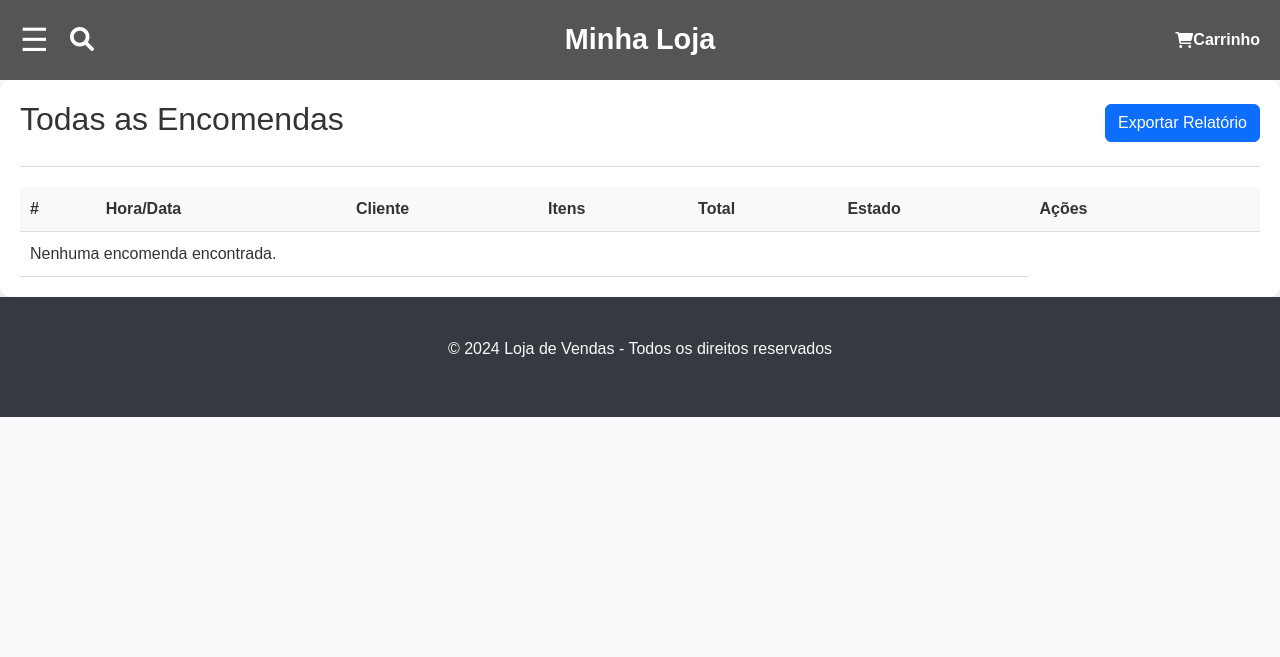
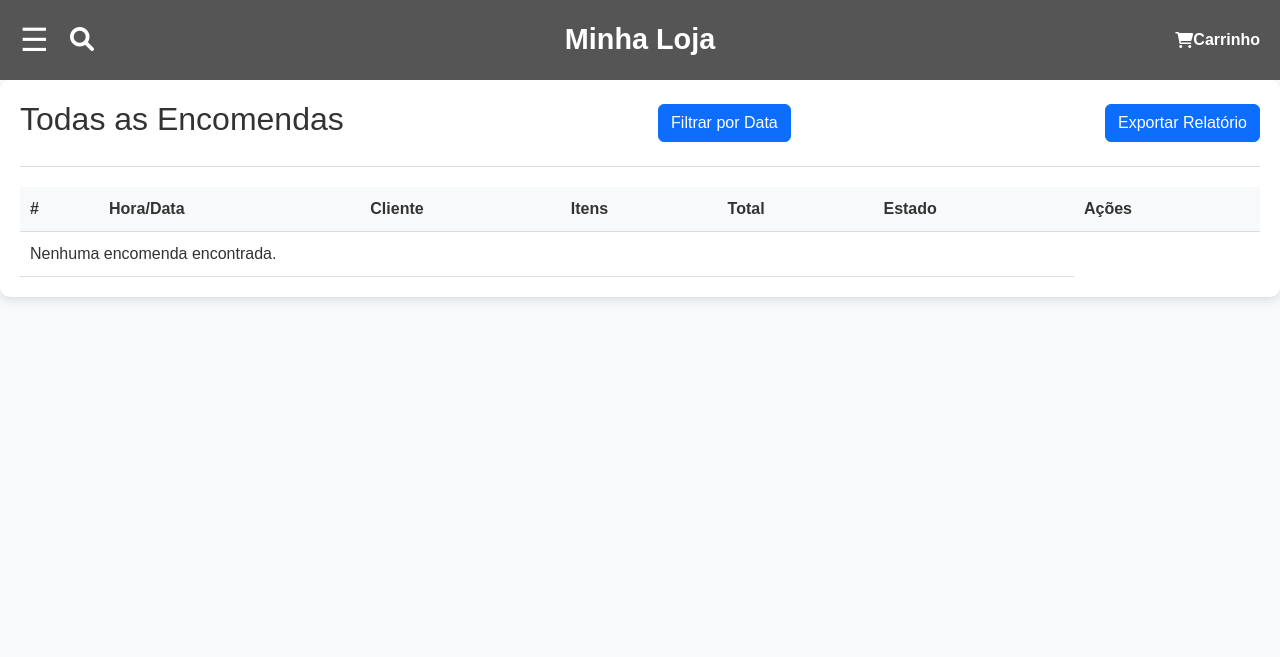
Before and after one commit to GoncaloAlvesGG/BD2-eCommerce, a Django app: page /dashboard/encomendas/ in a window 1280 px wide. Shown: the top 657 px of the page. Run offline with Django 4.2, Linux system fonts and the light colour scheme; data that the repository does not hold is empty; some libraries are stand-ins or nearby versions.

Commit message:
Possibilidade de filtrar encomendas entre duas datas

```diff
--- a/Projeto/Loja_Vendas/loja/templates/base.html
+++ b/Projeto/Loja_Vendas/loja/templates/base.html
@@ -150,6 +150,7 @@
             color: #f8f9fa;
             padding: 40px 0;
             text-align: center;
+            margin-top: auto;
         }
 
         footer .social-icons a {
--- a/Projeto/Loja_Vendas/loja/templates/dashboard_encomendas.html
+++ b/Projeto/Loja_Vendas/loja/templates/dashboard_encomendas.html
@@ -146,12 +146,19 @@
 
 <!-- Seção de Produtos -->
 <div class="orders-container">
-
     <div class="header">
         <h2>Todas as Encomendas</h2>
+        <button class="btn btn-primary" onclick="mostrarFiltro()">Filtrar por Data</button>
         <a class="btn btn-primary" onclick="exportarRelatorio()">Exportar Relatório</a>
+    </div>
 
-
+    <div id="filtro-container" style="display: none;">
+        <label for="data-inicio">Data de Início:</label>
+        <input type="date" id="data-inicio">
+        <label for="data-fim">Data de Fim:</label>
+        <input type="date" id="data-fim">
+        <button class="btn btn-primary" onclick="filtrarEncomendas()">Filtrar</button>
+        <button class="btn btn-secondary" onclick="fecharFiltro()">Cancelar</button>
     </div>
     <div class="orders-table-container" id="ordersTable">
         <table class="orders-table">
@@ -164,7 +171,6 @@
                     <th>Total</th>
                     <th>Estado</th>
                     <th>Ações</th>
-                    <th></th>
                 </tr>
             </thead>
             <tbody>
@@ -274,6 +280,26 @@
         });
     }
 
+    function mostrarFiltro() {
+        document.getElementById('filtro-container').style.display = 'block';
+    }
+
+    function fecharFiltro() {
+        document.getElementById('filtro-container').style.display = 'none';
+    }
+
+    function filtrarEncomendas() {
+        const dataInicio = document.getElementById('data-inicio').value;
+        const dataFim = document.getElementById('data-fim').value;
+
+        if (!dataInicio || !dataFim) {
+            Swal.fire('Erro', 'Por favor, preencha ambas as datas.', 'error');
+            return;
+        }
+
+        window.location.href = `/dashboard/encomendas/filtrar/?data_inicio=${dataInicio}&data_fim=${dataFim}`;
+    }
+
 </script>
 
 
--- a/Projeto/Loja_Vendas/loja/urls.py
+++ b/Projeto/Loja_Vendas/loja/urls.py
@@ -25,6 +25,7 @@
     path('dashboard/', views.admin_dashboard, name='admin_dashboard'),
     path('dashboard/encomendas/', views.dashboard_encomendas, name='dashboard_encomendas'),
     path('dashboard/encomendas/enviar/<int:encomenda_id>/', views.enviar_encomenda, name='enviar_encomenda'),
+    path('dashboard/encomendas/filtrar/', views.filtrar_encomendas, name='filtrar_encomendas'),
     path('exportar-relatorio/', views.exportar_relatorio, name='exportar_relatorio'),
 
     path('add_to_cart/<int:produto_id>/', views.add_to_cart, name='add_to_cart'),
--- a/Projeto/Loja_Vendas/loja/views.py
+++ b/Projeto/Loja_Vendas/loja/views.py
@@ -119,13 +119,29 @@
     return render(request, 'mostrar_produtos.html', {'produtos': produtos, "titulo": titulo})
 
 def mostrar_todos_produtos(request):
-    titulo = 'Todos os nossos produtos'
+    titulo = 'todos'
     produtos = get_all_produtos()
     return render(request, 'mostrar_produtos.html', {'produtos': produtos, "titulo": titulo})
 
 def produtos_categoria(request, categoria_id):
     titulo = 'Produtos da categoria:'
     produtos = obter_produtos_categoria(categoria_id)
+    with connection.cursor() as cursor:
+        # Call the stored function sp_Produto_READ with produto_id
+        cursor.execute("SELECT * FROM sp_Categoria_READ(%s);", [categoria_id])
+
+        # Fetch the result (this function returns a table, so fetchone is appropriate for a single product)
+        result = cursor.fetchone()
+
+        # If result is None, no product was found
+        if result:
+            categoria_data = {
+                'categoria_id': result[0],
+                'nome': result[1],
+            }
+            titulo = "Produtos da categoria: " + categoria_data['nome']
+        else:
+            return None
     return render(request, 'mostrar_produtos.html', {'produtos': produtos, "titulo": titulo})
 
 def checkout(request):
@@ -156,6 +172,12 @@
 
 def dashboard_encomendas(request):
     encomendas = obter_encomendas()
+    return render(request, 'dashboard_encomendas.html', {'encomendas': encomendas})
+
+def filtrar_encomendas(request):
+    data_inicio = request.GET.get('data_inicio')
+    data_fim = request.GET.get('data_fim')
+    encomendas = obter_encomendas_por_data(data_inicio, data_fim)
     return render(request, 'dashboard_encomendas.html', {'encomendas': encomendas})
 
 def dashboard_produtos(request):
@@ -621,6 +643,59 @@
 
     return JsonResponse({"success": False, "error": "Invalid request"}, status=400)
 
+from datetime import datetime
+
+def obter_encomendas_por_data(data_inicio, data_fim):
+    # Convertendo as datas de string para o formato datetime, se necessário
+    data_inicio = datetime.strptime(data_inicio, "%Y-%m-%d")
+    data_fim = datetime.strptime(data_fim, "%Y-%m-%d")
+
+    # Obter todas as encomendas
+    encomendas = EncomendaView.objects.all()
+
+    # Dicionário para armazenar as encomendas agrupadas
+    grouped_encomendas = defaultdict(lambda: {
+        "encomenda_id": None,
+        "morada": None,
+        "data_encomenda": None,
+        "estado": None,
+        "produto": [],
+        "preco_total": 0,
+        "nome_user": None
+    })
+
+    # Filtrar as encomendas com base na data
+    for encomenda in encomendas:
+        # Verificar se a encomenda está dentro do intervalo de datas
+        if data_inicio <= encomenda.data_encomenda <= data_fim:
+            encomenda_id = encomenda.encomenda_id
+            item_data = {
+                "produto_id": encomenda.produto_id,
+                "nome": encomenda.nome_produto,
+                "descricao": encomenda.descricao,
+                "preco_unitario": encomenda.preco_unitario,
+                "quantidade": encomenda.quantidade,
+                "preco_total": encomenda.preco_total,
+            }
+
+            # Adiciona o item à encomenda correspondente
+            grouped_encomendas[encomenda_id]["produto"].append(item_data)
+            grouped_encomendas[encomenda_id]["preco_total"] += encomenda.preco_total
+
+            # A primeira vez que encontramos uma encomenda, salvamos os outros dados
+            if grouped_encomendas[encomenda_id]["encomenda_id"] is None:
+                grouped_encomendas[encomenda_id]["encomenda_id"] = encomenda.encomenda_id
+                grouped_encomendas[encomenda_id]["nome_user"] = encomenda.nome_user
+                grouped_encomendas[encomenda_id]["morada"] = encomenda.morada
+                grouped_encomendas[encomenda_id]["data_encomenda"] = encomenda.data_encomenda
+                grouped_encomendas[encomenda_id]["estado"] = encomenda.estado
+
+    # Transformar o dicionário em uma lista para retorno
+    data = list(grouped_encomendas.values())
+
+    return data
+
+
 def obter_encomendas_utilizador(utilizador_id):
     # Filtra as encomendas da view com base no utilizador_id
     encomendas = EncomendaView.objects.filter(utilizador_id=utilizador_id)
```
Also changed, not shown: Projeto/Loja_Vendas/loja/templates/mostrar_produtos.html (+46 -1 lines).
